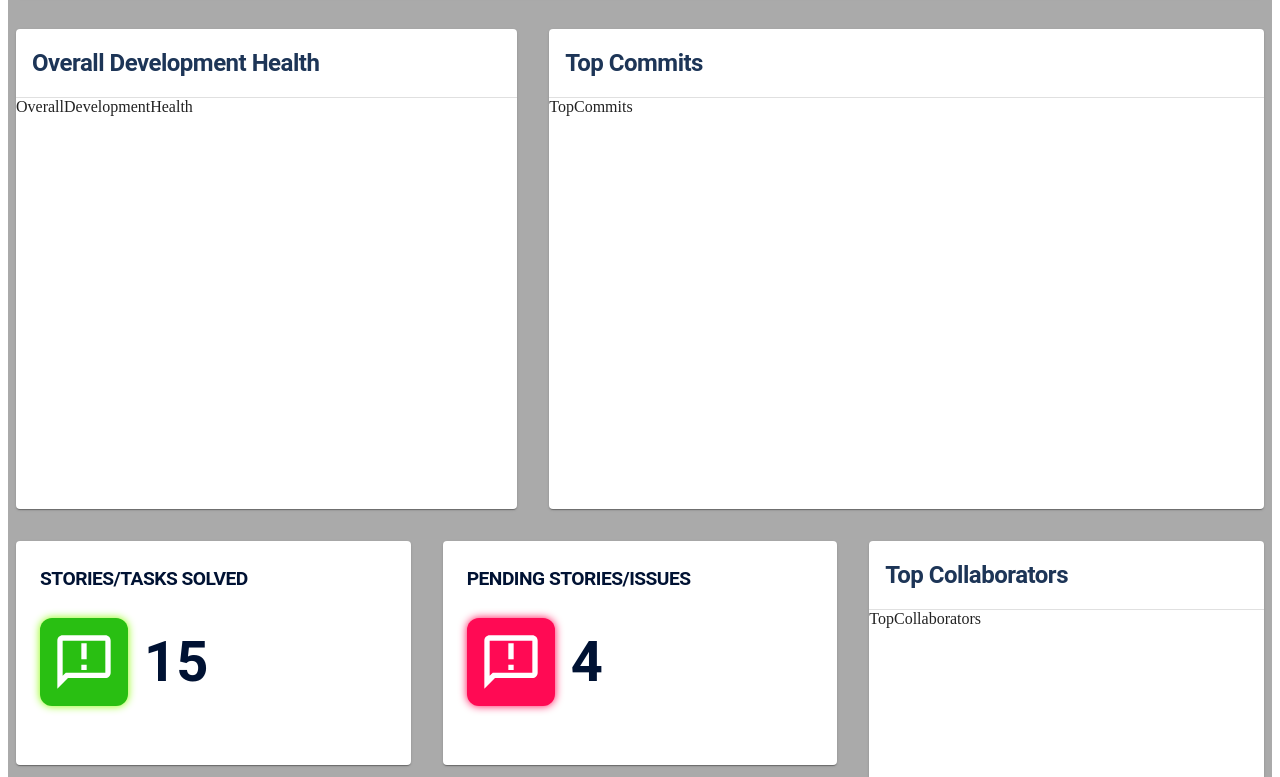
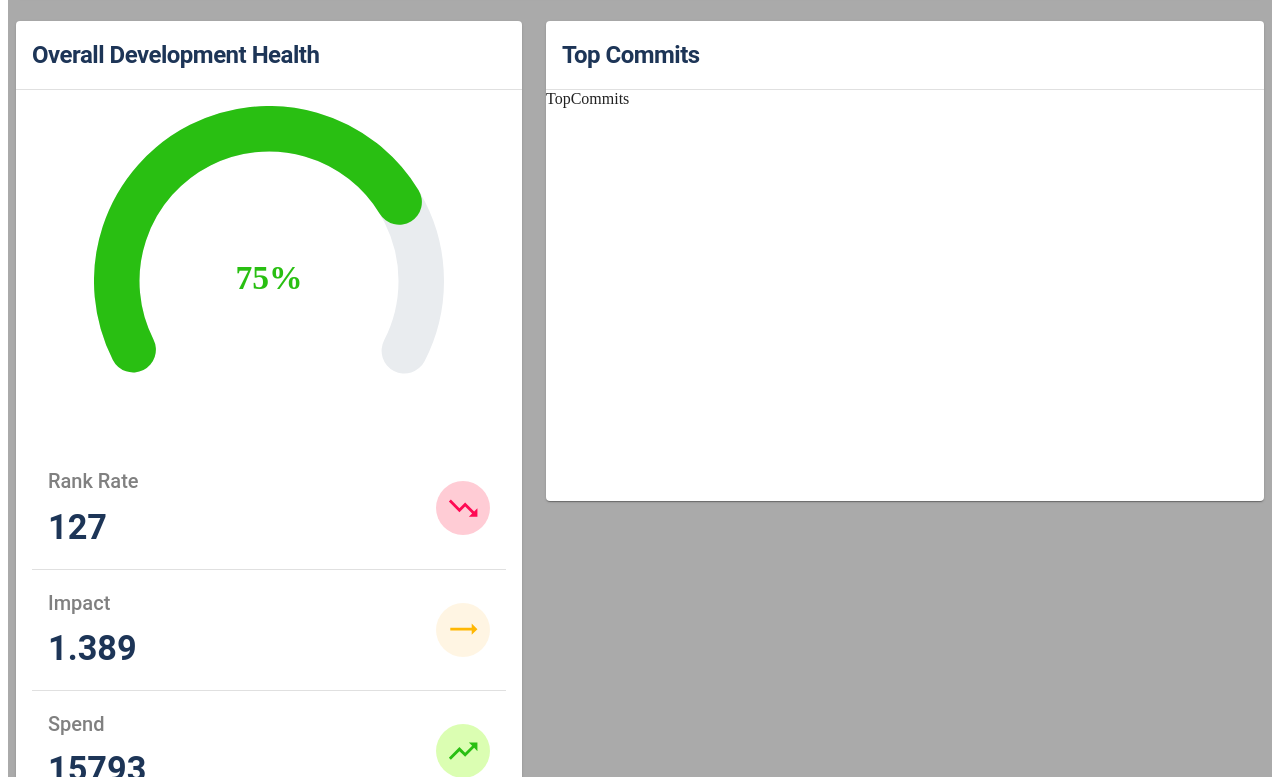
Before and after one commit to MatanBenShabat/MUI-HOMEWORK-TEMPLATE, a React (Create React App) app: page / in a window 1280 px wide. Shown: the part 1123-1900 px from the top of the page. Built offline with nearby package versions, Linux system fonts and the light colour scheme.

Commit message:
Overall Development Health

```diff
--- a/package.json
+++ b/package.json
@@ -19,6 +19,7 @@
     "moment": "^2.29.4",
     "react": "^18.2.0",
     "react-apexcharts": "^1.4.0",
+    "react-circular-progressbar": "^2.1.0",
     "react-dom": "^18.2.0",
     "react-scripts": "5.0.1",
     "typescript": "^4.9.5",
--- a/src/App.tsx
+++ b/src/App.tsx
@@ -9,17 +9,12 @@ import TopCollaborators from "./Components/TopCollaborators";
 import TopCommits from "./Components/TopCommits";
 import { grey } from "@mui/material/colors";
 
-
-
 function App() {
-
-
   const theme = createTheme({
     palette: {
       mode: "light",
       primary: {
         main: grey[200],
-
       },
     },
     typography: {
@@ -55,13 +50,9 @@ function App() {
     },
   });
 
-
-
-
   return (
     <ThemeProvider theme={theme}>
-
-    <Box sx={{backgroundColor:"#aaa"}}>
+      <Box sx={{ backgroundColor: "#aaa" }}>
         <PageTitleWrapper>
           <PageHeader />
         </PageTitleWrapper>
@@ -72,13 +63,13 @@ function App() {
           container
           direction="row"
           justifyContent="center"
-        spacing={4}
+          spacing={3}
         >
           <DeveloperDrillDown />
-        <OverallDevelopmentHealth/>
-        <TopCommits/>
-        <MissionsOverview/>
-        <TopCollaborators/>
+          <OverallDevelopmentHealth />
+          <TopCommits />
+          <MissionsOverview />
+          <TopCollaborators />
         </Grid>
       </Box>
     </ThemeProvider>
--- a/src/Components/DeveloperDrilldown/Diagram.tsx
+++ b/src/Components/DeveloperDrilldown/Diagram.tsx
@@ -64,14 +64,15 @@ const chartOptions: ApexOptions = {
     },
     xaxis: {
       axisBorder: {
-        show: false
+        show: false,
       },
       axisTicks: {
         show: false
       },
       labels: {
         style: {
-          colors: "#adb5bd"
+          colors: "#adb5bd",
+          fontSize:"1.3rem"
         }
       }
     },
--- a/src/Components/DeveloperDrilldown/Graph.tsx
+++ b/src/Components/DeveloperDrilldown/Graph.tsx
@@ -6,6 +6,7 @@ import { ApexOptions } from "apexcharts";
 
 const ChartSparklineOptions: ApexOptions = {
   chart: {
+
     background: "transparent",
     toolbar: {
       show: false,
--- /dev/null
+++ b/src/Components/Gauge/index.tsx
@@ -0,0 +1,347 @@
+import { FC, ReactNode } from 'react';
+import PropTypes from 'prop-types';
+import { styled } from '@mui/material/styles';
+
+import { CircularProgressbarWithChildren } from 'react-circular-progressbar';
+import {Box} from "@mui/material"
+interface GaugeProps {
+  className?: string;
+  color?:
+    | 'primary'
+    | 'secondary'
+    | 'error'
+    | 'warning'
+    | 'success'
+    | 'info'
+    | 'white'
+    | 'trueWhite';
+  size?: 'xsmall' | 'small' | 'medium' | 'large' | 'xlarge' | 'xxlarge';
+  circleRatio?: number;
+  styles?: any;
+  value?: number;
+  text: any;
+  strokeWidth?: number;
+  children?: ReactNode;
+}
+
+const GaugeWrapper = styled(CircularProgressbarWithChildren)(
+  ({ theme }) => `
+
+  &.CircularProgressbar {
+    vertical-align: middle;
+    width: 80%;
+    margin: 0 auto;
+    display: flex;
+
+    & + [data-test-id="CircularProgressbarWithChildren__children"] {
+      margin-top: 0 !important;
+      top: 0;
+    }
+
+    .CircularProgressbar-path {
+      stroke-linecap: round;
+      transition: stroke-dashoffset 0.5s ease 0s;
+
+    }
+
+    .CircularProgressbar-trail {
+      stroke-linecap: round;
+
+    }
+
+    .CircularProgressbar-text {
+      font-size: 0.6rem;
+      dominant-baseline: middle;
+      text-anchor: middle;
+      font-weight: bold;
+      background: blue;
+    }
+
+    &.MuiGauge {
+      &-xsmall {
+        max-width: 48px;
+      }
+      &-small {
+        max-width: 62px;
+        .CircularProgressbar-text {
+          font-weight: bold;
+          font-size: 24px;
+        }
+      }
+      &-medium {
+        max-width: 120px;
+      }
+      &-large {
+        max-width: 140px;
+      }
+      &-xlarge {
+        max-width: 180px;
+      }
+      &-xxlarge {
+        max-width: 350px;
+
+      }
+
+      &-primary {
+
+        .CircularProgressbar-path {
+          stroke: #29bf12;
+        }
+
+        .CircularProgressbar-trail {
+          stroke: #e9ecef;
+        }
+
+        .CircularProgressbar-text {
+          fill: #29bf12;
+        }
+
+        .CircularProgressbar-background {
+          fill: yellow;
+        }
+      }
+
+      &-success {
+
+        .CircularProgressbar-path {
+          stroke: green;
+        }
+
+        .CircularProgressbar-trail {
+          stroke: black;
+        }
+
+        .CircularProgressbar-text {
+          fill: black;
+        }
+
+        .CircularProgressbar-background {
+          fill: green);
+        }
+      }
+
+      &-warning {
+
+        .CircularProgressbar-path {
+          stroke: orange;
+        }
+
+        .CircularProgressbar-trail {
+          stroke: black;
+        }
+
+        .CircularProgressbar-text {
+          fill: black;
+        }
+
+        .CircularProgressbar-background {
+          fill: orange);
+        }
+      }
+
+      &-error {
+
+        .CircularProgressbar-path {
+          stroke: red;
+        }
+
+        .CircularProgressbar-trail {
+          stroke: black;
+        }
+
+        .CircularProgressbar-text {
+          fill: black;
+        }
+
+        .CircularProgressbar-background {
+          fill: red);
+        }
+      }
+
+      &-info {
+
+        .CircularProgressbar-path {
+          stroke: yellow;
+        }
+
+        .CircularProgressbar-trail {
+          stroke: black;
+        }
+
+        .CircularProgressbar-text {
+          fill: black;
+        }
+
+        .CircularProgressbar-background {
+          fill: yellow);
+        }
+      }
+
+      &-success {
+
+        .CircularProgressbar-path {
+          stroke: green;
+        }
+
+        .CircularProgressbar-trail {
+          stroke: black;
+        }
+
+        .CircularProgressbar-text {
+          fill: black;
+        }
+
+        .CircularProgressbar-background {
+          fill: green;
+        }
+      }
+
+      &-warning {
+
+        .CircularProgressbar-path {
+          stroke:orange;
+        }
+
+        .CircularProgressbar-trail {
+          stroke: black;
+        }
+
+        .CircularProgressbar-text {
+          fill: black;
+        }
+
+        .CircularProgressbar-background {
+          fill: orange);
+        }
+      }
+
+      &-error {
+
+        .CircularProgressbar-path {
+          stroke: red;
+        }
+
+        .CircularProgressbar-trail {
+          stroke: black;
+        }
+
+        .CircularProgressbar-text {
+          fill: black;
+        }
+
+        .CircularProgressbar-background {
+          fill: red);
+        }
+      }
+
+      &-info {
+
+        .CircularProgressbar-path {
+          stroke: yellow;
+        }
+
+        .CircularProgressbar-trail {
+          stroke: black;
+        }
+
+        .CircularProgressbar-text {
+          fill: black;
+        }
+
+        .CircularProgressbar-background {
+          fill: yellow);
+        }
+      }
+
+      &-white {
+
+        .CircularProgressbar-path {
+          stroke: whitewhite;
+        }
+
+        .CircularProgressbar-trail {
+          stroke: white;
+        }
+
+        .CircularProgressbar-text {
+          fill: white;
+        }
+      }
+
+      &-trueWhite {
+
+        .CircularProgressbar-path {
+          stroke: grey;
+        }
+
+        .CircularProgressbar-trail {
+          stroke: grey;;
+        }
+
+        .CircularProgressbar-text {
+          fill: grey;
+        }
+      }
+    }
+  }
+`
+);
+
+const Gauge: FC<GaugeProps> = ({
+  className,
+  color = 'primary',
+  size = 'medium',
+  circleRatio,
+  value,
+  styles,
+  text,
+  strokeWidth,
+  children,
+  ...rest
+}) => {
+  return (
+    <GaugeWrapper
+      circleRatio={circleRatio}
+      value={value!}
+      text={text}
+      strokeWidth={strokeWidth}
+      styles={styles}
+      className={`MuiGauge-${color} MuiGauge-${size}`}
+      {...rest}
+    >
+    <Box sx={{backgroundColor: "yellow", width:"200px"}}>
+      {children}
+    </Box>
+    </GaugeWrapper>
+  );
+};
+
+Gauge.propTypes = {
+  children: PropTypes.node,
+  className: PropTypes.string,
+  styles: PropTypes.any,
+  value: PropTypes.number,
+  text: PropTypes.any,
+  strokeWidth: PropTypes.number,
+  circleRatio: PropTypes.number,
+  color: PropTypes.oneOf([
+    'primary',
+    'secondary',
+    'error',
+    'warning',
+    'success',
+    'info',
+    'white',
+    'trueWhite'
+  ]),
+  size: PropTypes.oneOf([
+    'xsmall',
+    'small',
+    'medium',
+    'large',
+    'xlarge',
+    'xxlarge'
+  ])
+};
+
+export default Gauge;
--- a/src/Components/MissionsOverview/PendingStories.tsx
+++ b/src/Components/MissionsOverview/PendingStories.tsx
@@ -10,7 +10,7 @@ const AvatarError = styled(Avatar)(
         color: white;
         width: 11vh;
         height: 11vh;
-        box-shadow: 0px 0px 8px #ff0a54;
+        box-shadow: 0px 0px 8px #ffccd5;
         border-radius: 12px;
   `
 );
--- a/src/Components/OverallDevelopmentHealth/index.tsx
+++ b/src/Components/OverallDevelopmentHealth/index.tsx
@@ -1,15 +1,137 @@
+import {
+  Divider,
+  CardContent,
+  Avatar,
+  Card,
+  ListItemText,
+  List,
+  ListItem,
+  styled,
+} from "@mui/material";
 import React from "react";
+import TrendingDown from "@mui/icons-material/TrendingDown";
+import TrendingUp from "@mui/icons-material/TrendingUp";
+import TrendingFlat from "@mui/icons-material/TrendingFlat";
+import { buildStyles } from "react-circular-progressbar";
+import { DATA } from "../../mock/mock";
+import Gauge from "../Gauge";
 import TitledComponent from "../TitledComponent";
+
+const AvatarWrapperError = styled(Avatar)(
+  ({ theme }) => `
+      background-color: #ffccd5;
+      padding: 7px;
+      color:  #ff0a54;
+`
+);
+
+const AvatarWrapperSuccess = styled(Avatar)(
+  ({ theme }) => `
+      background-color: rgba(137, 252, 0, 0.3);
+      padding: 7px;
+      color:  #29bf12;
+`
+);
+
+const AvatarWrapperWarning = styled(Avatar)(
+  ({ theme }) => `
+      background-color: rgba(255, 221, 161, 0.3);
+      padding: 7px;
+      color:  #ffb703;
+`
+);
 
 const OverallDevelopmentHealth = () => {
   return (
-    <TitledComponent
-      xs={5}
-      title={"Overall Development Health"}
-      height={"60vh"}
-    >
-      {/*delete the height prop*/}
-      <div>OverallDevelopmentHealth</div>
+    <TitledComponent xs={5} title={"Overall Development Health"}>
+      <CardContent>
+        <Gauge
+          circleRatio={0.65}
+          styles={buildStyles({ rotation: 1 / 2 + 1 / 5.7 })}
+          value={DATA.overallDevelopmentHealth.percentage}
+          strokeWidth={13}
+          text={`${DATA.overallDevelopmentHealth.percentage}%`}
+          color="primary"
+          size="xxlarge"
+        />
+
+        <List disablePadding dense>
+          <ListItem>
+            <ListItemText
+              primary={"Rank Rate"}
+              primaryTypographyProps={{
+                variant: "subtitle2",
+                color: "gray",
+                gutterBottom: true,
+                noWrap: true,
+              }}
+              secondary={DATA.overallDevelopmentHealth.rankRate}
+              secondaryTypographyProps={{
+                variant: "h5",
+                color: "#1d3557",
+                fontWeight: "600",
+                noWrap: true,
+              }}
+            />
+            <AvatarWrapperError>
+              <TrendingDown />
+            </AvatarWrapperError>
+          </ListItem>
+          <Divider
+            sx={{
+              my: 1,
+            }}
+          />
+          <ListItem>
+            <ListItemText
+              primary={"Impact"}
+              primaryTypographyProps={{
+                variant: "subtitle2",
+                color: "gray",
+                gutterBottom: true,
+                noWrap: true,
+              }}
+              secondary={DATA.overallDevelopmentHealth.impact}
+              secondaryTypographyProps={{
+                variant: "h5",
+                color: "#1d3557",
+                fontWeight: "600",
+
+              }}
+            />
+            <AvatarWrapperWarning>
+              <TrendingFlat />
+            </AvatarWrapperWarning>
+          </ListItem>
+          <Divider
+            sx={{
+              my: 1,
+            }}
+          />
+          <ListItem>
+            <ListItemText
+              primary={"Spend"}
+              primaryTypographyProps={{
+                variant: "subtitle2",
+                color: "gray",
+
+                gutterBottom: true,
+                noWrap: true,
+              }}
+              secondary={DATA.overallDevelopmentHealth.spend}
+              secondaryTypographyProps={{
+                variant: "h5",
+                color: "#1d3557",
+                fontWeight: "600",
+
+              }}
+            />
+            <AvatarWrapperSuccess>
+              <TrendingUp />
+            </AvatarWrapperSuccess>
+          </ListItem>
+        </List>
+      </CardContent>
     </TitledComponent>
   );
 };
--- a/src/mock/mock.ts
+++ b/src/mock/mock.ts
@@ -44,4 +44,10 @@ export const DATA = {
 
     },
   ],
+  overallDevelopmentHealth:{
+    percentage: 75,
+    rankRate: 127,
+    impact: 1.389,
+    spend: 15793
+  }
 };
```
Also changed, not shown: 1 other file (tests, documents, lock files or other folders). Lines whose indentation alone changed are shown as unchanged.
